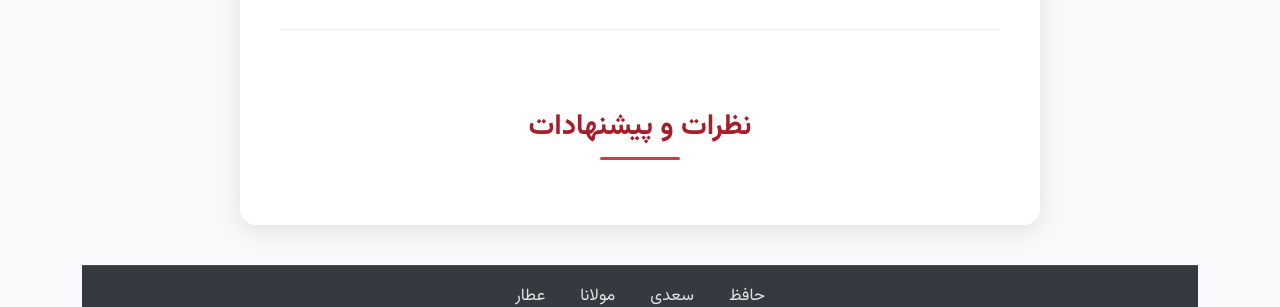
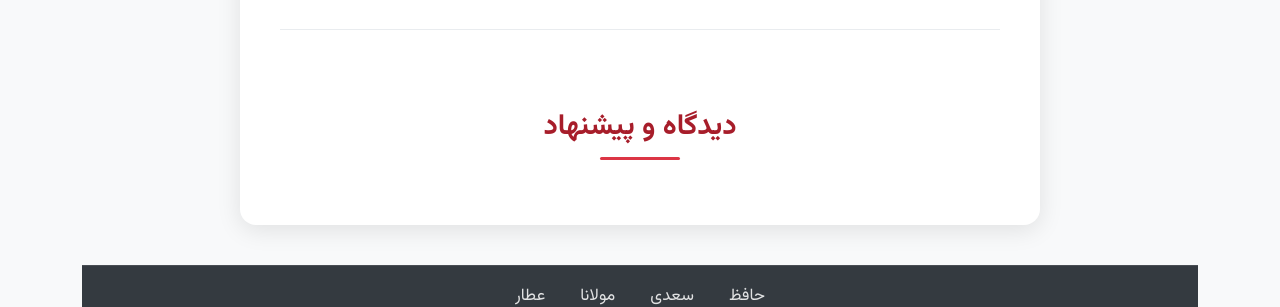
Before and after one commit to darkblog/darkblog.github.io, a Jekyll site: the page built from _posts/2025-7-5-68.md, in a window 1280 px wide and 900 px high, scrolled down 1765 px. Shown: the part 566-873 px from the top of the window. Built offline with Jekyll 4.4.1, drawn with Linux system fonts in a browser that asks for light colours; comment, search, counter and statistics services are not loaded.

Commit message:
Update post.html

```diff
--- a/_layouts/post.html
+++ b/_layouts/post.html
@@ -656,7 +656,7 @@
                 {% endif %}
 
                 <div class="comments-section">
-                    <h3>نظرات و پیشنهادات</h3>
+                    <h3>دیدگاه و پیشنهاد</h3>
                     <script src="https://utteranc.es/client.js"
                             repo="darkblog/darkblog.github.io"
                             issue-term="title"
```
